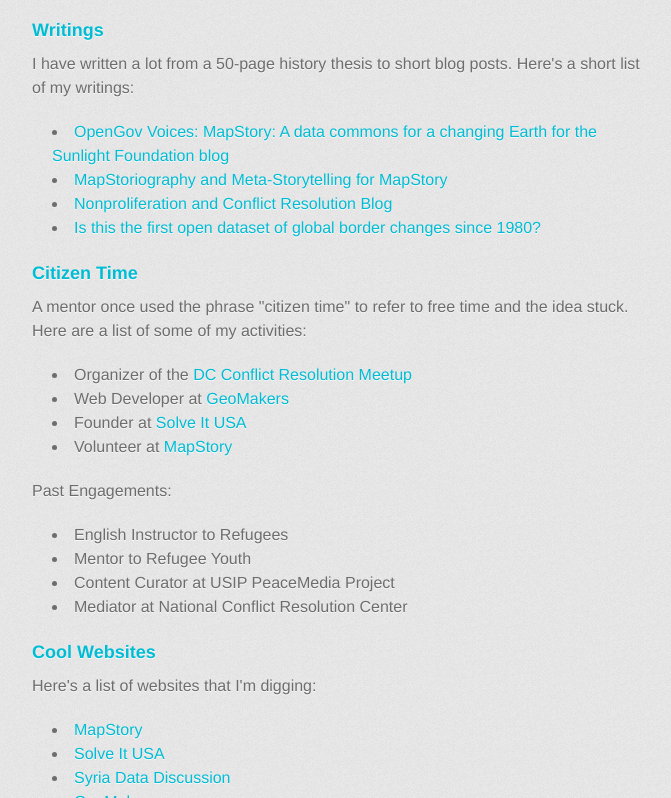
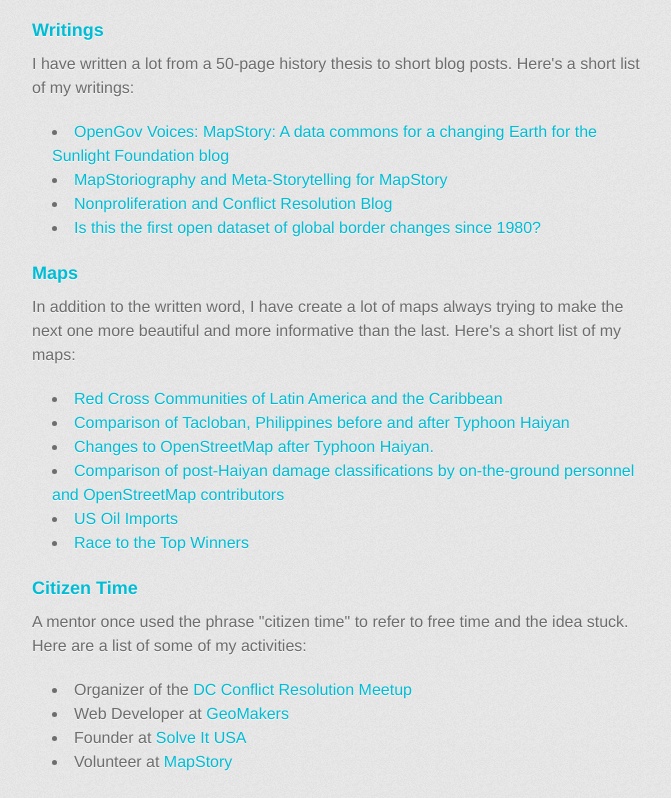
Before and after one commit to DanielJDufour/danieljdufour.github.io, a plain HTML site: page index.html in a window 1280 px wide. Shown: the part 818-1616 px from the top of the page, without its empty margins (298-969 px from the left). Drawn offline with Linux system fonts and the light colour scheme; a web font is replaced by a local one.

Commit message:
Update index.html

```diff
--- a/index.html
+++ b/index.html
@@ -58,8 +58,9 @@
 <li>Web Developer at Georgetown University</li>
 <li>GIS Intern at the American Red Cross</li>
 <li>Summer Intern at the U.S. House of Representatives</li>
-</ul><h3>
-<a name="writings" class="anchor" href="#writings"><span class="octicon octicon-link"></span></a>Writings</h3>
+</ul>
+
+<h3><a name="writings" class="anchor" href="#writings"><span class="octicon octicon-link"></span></a>Writings</h3>
 
 <p>I have written a lot from a 50-page history thesis to short blog posts. Here's a short list of my writings:</p>
 
@@ -68,8 +69,23 @@
 <li><a href='http://mapstory.org/mapstory/thoughts/mapstoriography-and-meta-storytelling/'>MapStoriography and Meta-Storytelling for MapStory</a></li>
 <li><a href='http://nonproliferationandcr.blogspot.com/'>Nonproliferation and Conflict Resolution Blog</a></li>
 <li><a href='http://blog.mapstory.org/post/89086451731/is-this-the-first-open-dataset-of-global-border-changes'>Is this the first open dataset of global border changes since 1980?</a></li>
-</ul><h3>
-<a name="citizen-time" class="anchor" href="#citizen-time"><span class="octicon octicon-link"></span></a>Citizen Time</h3>
+</ul>
+
+<h3><a name="maps" class="anchor" href="#maps"><span class="octicon octicon-link"></span></a>Maps</h3>
+
+<p>In addition to the written word, I have create a lot of maps always trying to make the next one more beautiful and more informative than the last. Here's a short list of my maps:</p>
+
+<ul>
+<li><a href='http://americanredcross.github.io/ProgramMaps/communitiesLAC/'>Red Cross Communities of Latin America and the Caribbean</a></li>
+<li><a href='http://americanredcross.github.io/OSM-Assessment/#map_imagery'>Comparison of Tacloban, Philippines before and after Typhoon Haiyan</a></li>
+<li><a href='http://americanredcross.github.io/OSM-Assessment/#map_changes'>Changes to OpenStreetMap after Typhoon Haiyan.</a></li>
+<li><a href='http://americanredcross.github.io/OSM-Assessment/#map_classification'>Comparison of post-Haiyan damage classifications by on-the-ground personnel and OpenStreetMap contributors</a></li>
+<li><a href='http://mapstory.org/maps/799/'>US Oil Imports</a></li>
+<li><a href='http://mapstory.org/maps/1130/'>Race to the Top Winners</a></li>
+</ul>
+
+
+<h3><a name="citizen-time" class="anchor" href="#citizen-time"><span class="octicon octicon-link"></span></a>Citizen Time</h3>
 
 <p>A mentor once used the phrase "citizen time" to refer to free time and the idea stuck. Here are a list of some of my activities:</p>
 
```
